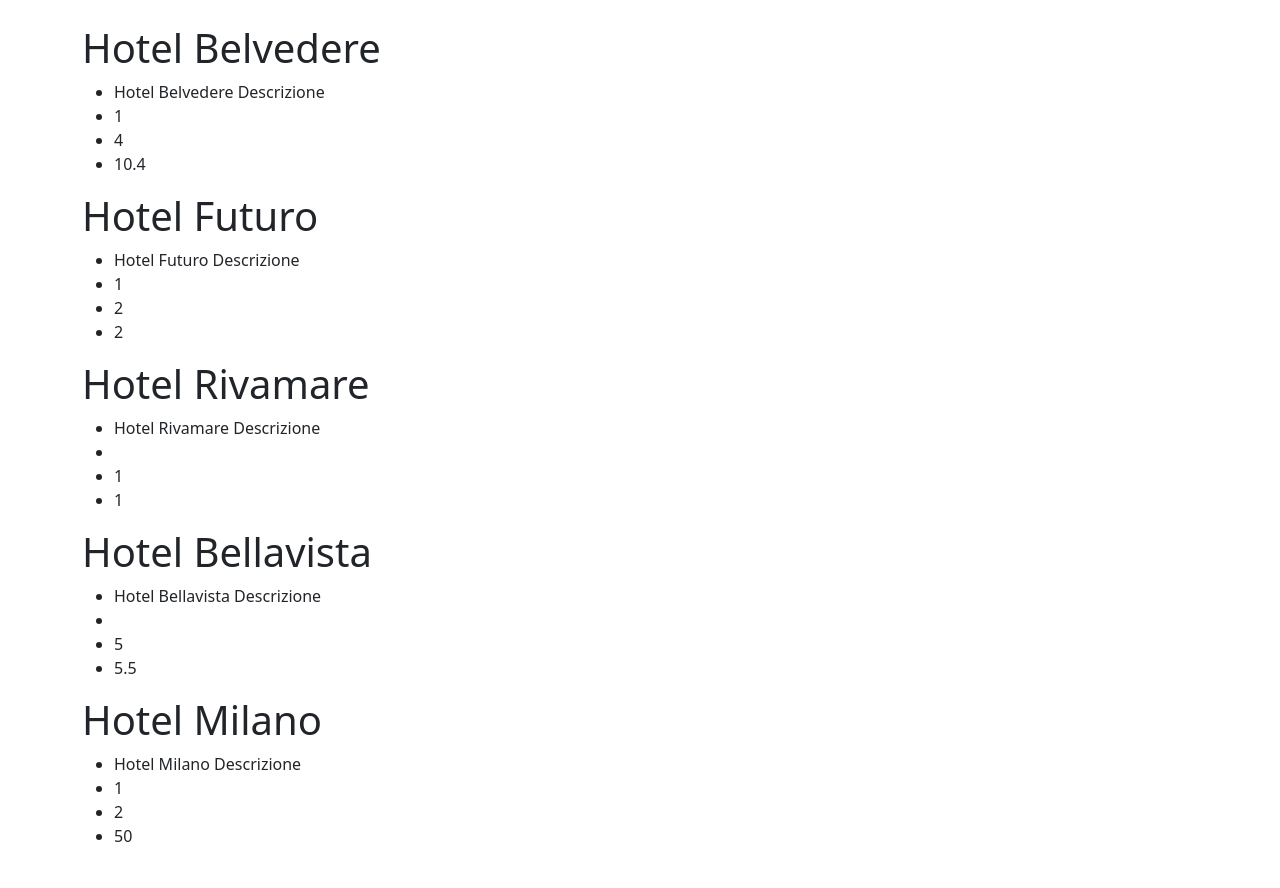
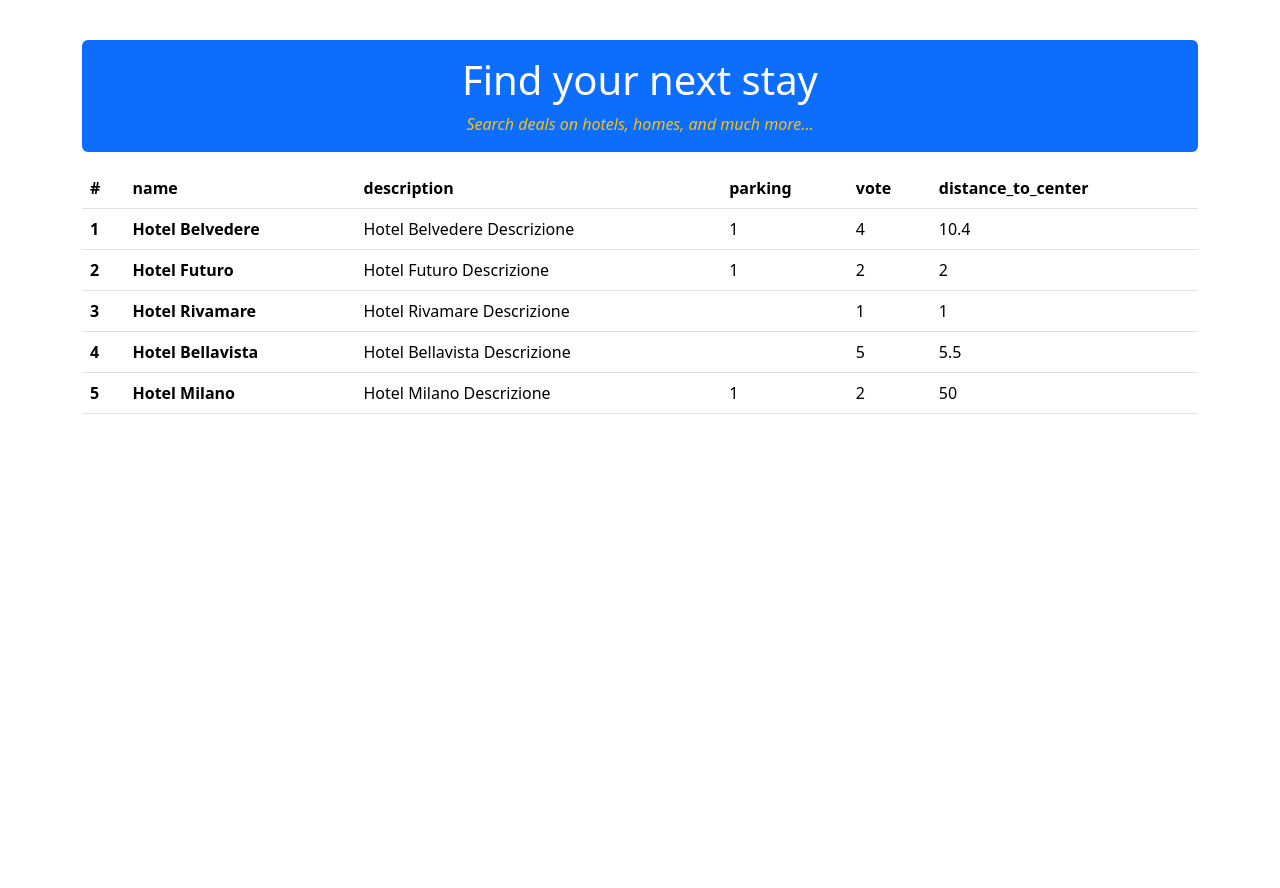
Before and after one commit to orsoli/php-hotel, a PHP site: page / in a window 1280 px wide. After the commit the page ends 414 px from the top, so only its background shows below. Run offline with PHP 8.4, Linux system fonts and the light colour scheme; some libraries are stand-ins or nearby versions.

Commit message:
Added bootstrap style and print details in table

```diff
--- a/index.php
+++ b/index.php
@@ -74,25 +74,48 @@ $hotels = [
 <body>
     <!-- Container  -->
     <div class='container mx-auto py-4'>
-        <?php foreach($hotels as $hotel){ ?>
-        <h1>
-            <?= $hotel["name"] ?>
-        </h1>
-        <ul>
-            <li>
-                <?= $hotel["description"] ?>
-            </li>
-            <li>
-                <?= $hotel["parking"] ?>
-            </li>
-            <li>
-                <?= $hotel["vote"] ?>
-            </li>
-            <li>
-                <?= $hotel["distance_to_center"] ?>
-            </li>
-        </ul>
-        <?php } ?>
+        <!-- header  -->
+        <header class="group text-center bg-primary text-white rounded-2 p-3 my-3">
+            <h1>Find your next stay</h1>
+            <em class="text-warning">Search deals on hotels, homes, and much more...</em>
+        </header>
+        <!-- Table details  -->
+        <table class="table">
+            <thead>
+                <tr>
+                    <th scope="col">#</th>
+                    <?php foreach(array_keys($hotels[0]) as $key) { ?>
+                    <th scope="col">
+                        <?= $key ?>
+                    </th>
+                    <?php } ?>
+                </tr>
+            </thead>
+            <?php foreach($hotels as $key => $hotel){ ?>
+            <tbody>
+                <tr>
+                    <th scope="row">
+                        <?= ($key + 1) ?>
+                    </th>
+                    <td>
+                        <strong><?= $hotel["name"] ?></strong>
+                    </td>
+                    <td>
+                        <?= $hotel["description"] ?>
+                    </td>
+                    <td>
+                        <?= $hotel["parking"] ?>
+                    </td>
+                    <td>
+                        <?= $hotel["vote"] ?>
+                    </td>
+                    <td>
+                        <?= $hotel["distance_to_center"] ?>
+                    </td>
+                </tr>
+            </tbody>
+            <?php } ?>
+        </table>
     </div>
 </body>
 
```
Also changed, not shown: README.md.
